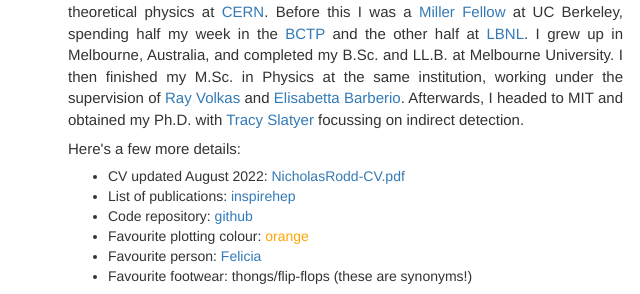
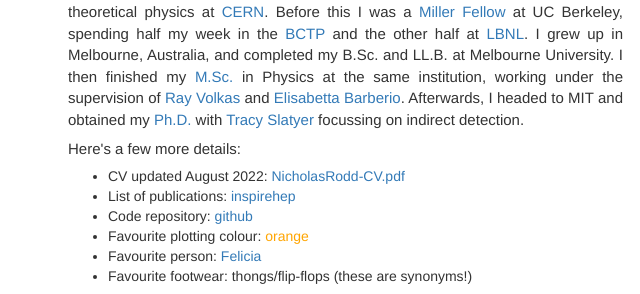
Before and after one commit to nickrodd/nickrodd.github.io, a plain HTML site: page bio.html in a window 1280 px wide. Shown: the part 155-449 px from the top of the page, 2-642 px from the left. Drawn offline with nearby package versions, Linux system fonts and the light colour scheme.

Commit message:
Added MSc Thesis

```diff
--- a/bio.html
+++ b/bio.html
@@ -52,8 +52,8 @@
           <p align="justify" style="margin-bottom:0.2cm; font-size:15px">Good question. In short, I'm currently an LD Staff Member in the department of theoretical physics at <a href="https://theory.cern/" target="_blank">CERN</a>.
           Before this I was a <a href="https://miller.berkeley.edu/" target="_blank">Miller Fellow</a> at UC Berkeley, spending half my week in the <a href="https://bctp.berkeley.edu/" target="_blank">BCTP</a> and the other half at <a href="https://www-theory.lbl.gov/" target="_blank">LBNL</a>.
           I grew up in Melbourne, Australia, and completed my B.Sc. and LL.B. at Melbourne University.
-          I then finished my M.Sc. in Physics at the same institution, working under the supervision of <a href="https://www.abc.net.au/news/2013-10-09/professor-ray-volkas-explains-the-higgs-boson/5010980" target="_blank">Ray Volkas</a> and <a href="https://pursuit.unimelb.edu.au/articles/the-dark-matter-detective" target="_blank">Elisabetta Barberio</a>.
-          Afterwards, I headed to MIT and obtained my Ph.D. with <a href="https://www.quantamagazine.org/tracy-slatyer-searches-for-dark-matters-hidden-light-20160901" target="_blank">Tracy Slatyer</a> focussing on indirect detection.
+          I then finished my <a href="./files/NicholasRodd-MScThesis.pdf" target="_blank">M.Sc.</a> in Physics at the same institution, working under the supervision of <a href="https://youtu.be/27ThyistH74" target="_blank">Ray Volkas</a> and <a href="https://pursuit.unimelb.edu.au/articles/the-dark-matter-detective" target="_blank">Elisabetta Barberio</a>.
+          Afterwards, I headed to MIT and obtained my <a href="https://arxiv.org/abs/1805.07302" target="_blank">Ph.D.</a> with <a href="https://www.quantamagazine.org/tracy-slatyer-searches-for-dark-matters-hidden-light-20160901" target="_blank">Tracy Slatyer</a> focussing on indirect detection.
           </p>
 
           <p style="margin-bottom:0.2cm; font-size:15px">Here's a few more details:</p>
```
Also changed, not shown: 1 other file.
